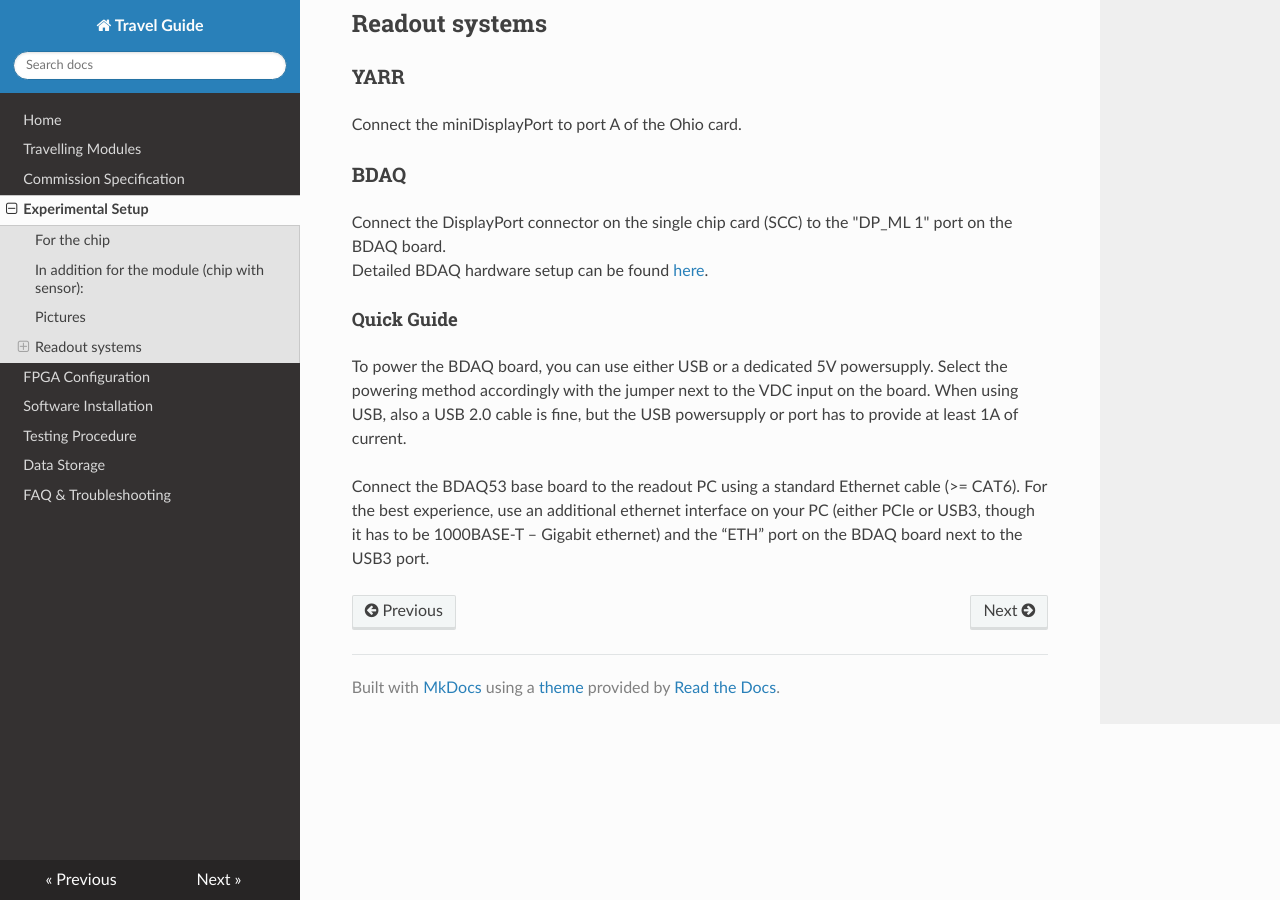
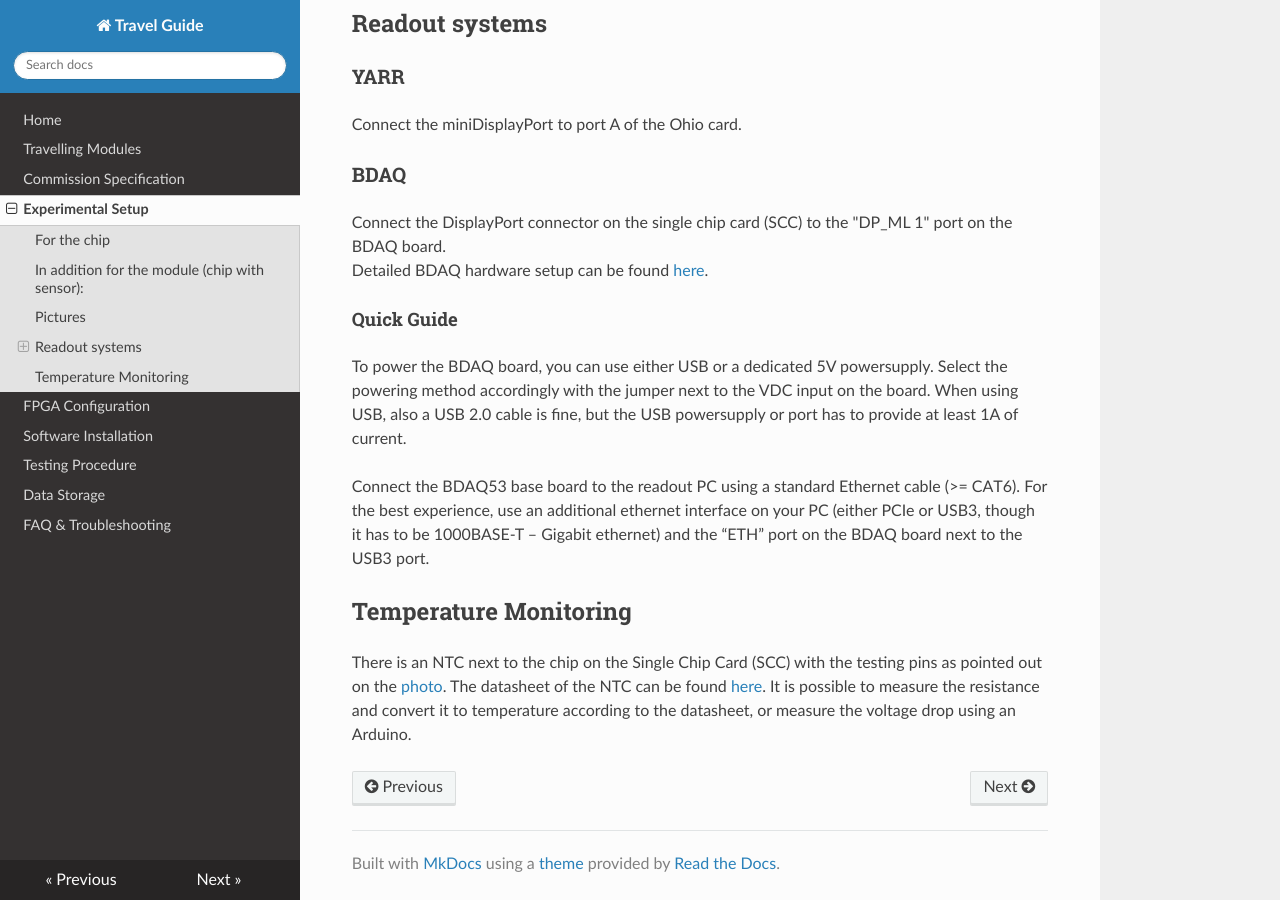
Before and after one commit to lime86/TravellingModule, an MkDocs documentation site: the page built from docs/expsetup.md, in a window 1280 px wide and 900 px high, scrolled down 1648 px. Built offline with MkDocs 1.6.1, drawn with Linux system fonts in a browser that asks for light colours; nearby versions of some CDN libraries; old or Windows-style settings are respelled for this version of MkDocs.

Commit message:
add temperature information

```diff
--- a/docs/expsetup.md
+++ b/docs/expsetup.md
@@ -48,3 +48,8 @@ When using USB, also a USB 2.0 cable is fine, but the USB powersupply or port ha
 
 Connect the BDAQ53 base board to the readout PC using a standard Ethernet cable (>= CAT6). For the best experience,
 use an additional ethernet interface on your PC (either PCIe or USB3, though it has to be 1000BASE-T – Gigabit ethernet) and the “ETH” port on the BDAQ board next to the USB3 port.
+
+
+## Temperature Monitoring
+
+There is an NTC next to the chip on the Single Chip Card (SCC) with the testing pins as pointed out on the [photo](#scc_label). The datasheet of the NTC can be found [here](https://www.mouser.de/datasheet/2/362/ktthermistor-3035.pdf). It is possible to measure the resistance and convert it to temperature according to the datasheet, or measure the voltage drop using an Arduino.
```
Also changed, not shown: docs/datastorage.md (+1 -1 lines), docs/procedure.md (+2 -0 lines).
